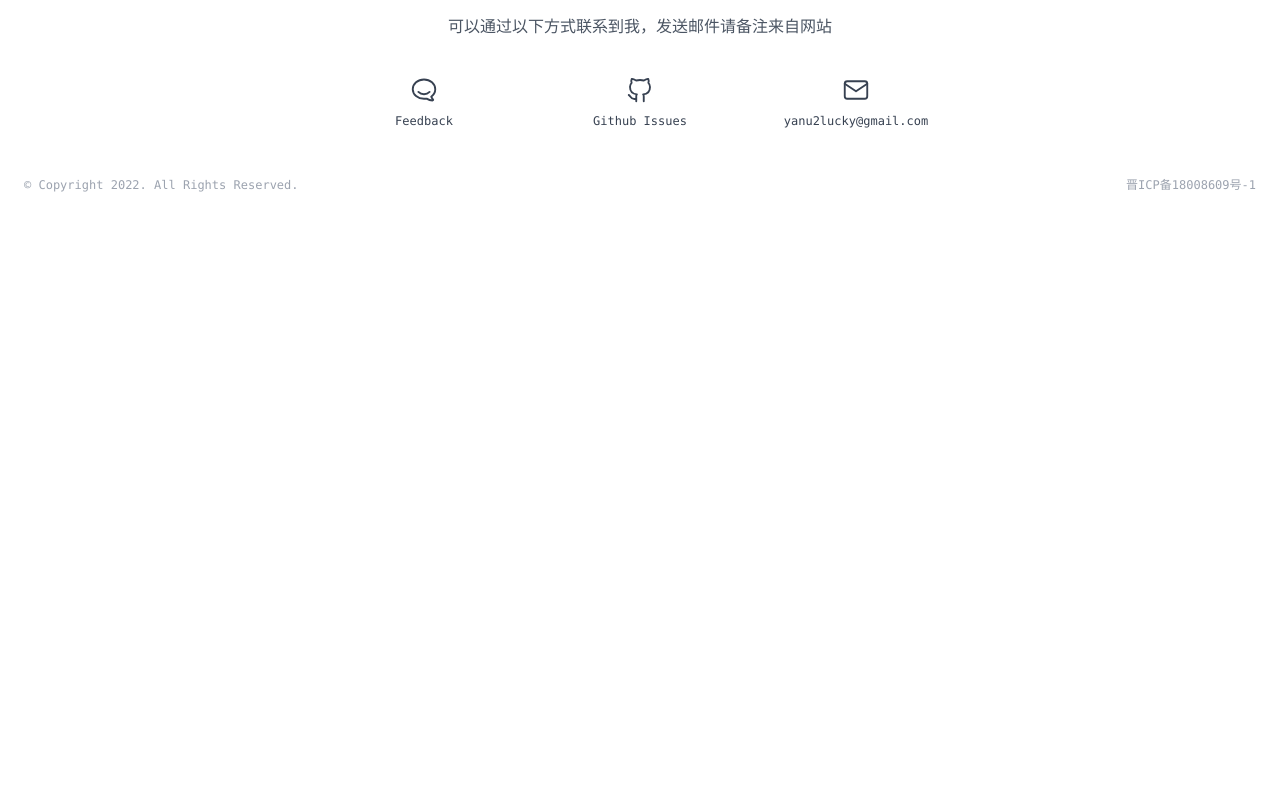
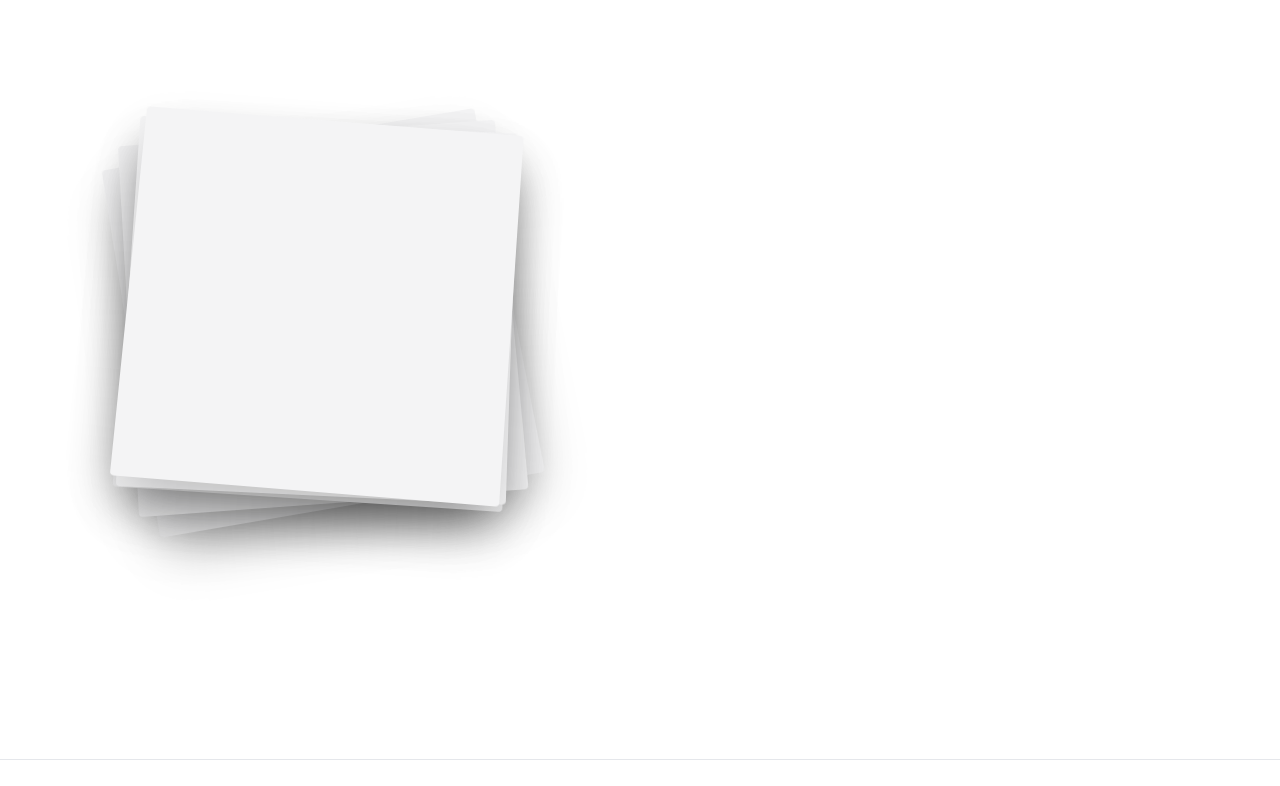
Before and after one commit to GeekYmm/products-web-react, a React (Create React App) app: page / in a window 1280 px wide. Shown: the part 2994-3780 px from the top of the page. Before the commit the page ends 3219 px from the top, so only its background shows below. Built offline with nearby package versions, Linux system fonts and the light colour scheme.

Commit message:
fix: 新增星座卡片

```diff
--- a/package.json
+++ b/package.json
@@ -9,8 +9,8 @@
     "react": "^17.0.2",
     "react-dom": "^17.0.2",
     "react-scripts": "5.0.0",
-    "react-spring": "^9.4.4",
-    "react-use-gesture": "^9.1.3",
+    "@react-spring/web": "9.4.4",
+    "@use-gesture/react": "10.2.11",
     "web-vitals": "^2.1.4"
   },
   "scripts": {
--- a/src/App.js
+++ b/src/App.js
@@ -4,6 +4,7 @@ import Footer from './components/Footer'
 import TensorFlow from './components/TensorFlow'
 import Wallpaper from './components/Wallpaper'
 import AIPhoto from './components/AIPhoto'
+import Horoscope from './components/Horoscope'
 import './App.css'
 
 function App() {
@@ -19,6 +20,8 @@ function App() {
       <hr className='my-10 border-gray-200 dark:border-gray-700' />
       <AIPhoto />
       <hr className='my-10 border-gray-200 dark:border-gray-700' />
+      <Horoscope />
+      <hr className='my-10 border-gray-200 dark:border-gray-700' />
       <Footer />
     </div>
   )
--- /dev/null
+++ b/src/components/Horoscope/index.js
@@ -0,0 +1,59 @@
+import { useState } from 'react'
+import { useSprings, animated, to as interpolate } from '@react-spring/web'
+import { useDrag } from '@use-gesture/react'
+
+const cards = [1, 2, 3, 4, 5]
+
+const to = i => ({ x: 0, y: i * -4, scale: 1, rot: -10 + Math.random() * 20, delay: i * 100 })
+const from = _ => ({ x: 0, rot: 0, scale: 1.1, y: -350 })
+const trans = (r, s) => `perspective(3000px) rotateX(15deg) rotateY(${r / 10}deg) rotateZ(${r}deg) scale(${s})`
+
+function Horoscope() {
+  const [gone] = useState(() => new Set())
+  const [props, api] = useSprings(cards.length, i => ({ ...to(i), from: from(i) }))
+
+  const bind = useDrag(({ args: [index], active, movement: [mx], direction: [xDir], velocity: [vx] }) => {
+    const trigger = vx > 0.2
+    if (!active && trigger) gone.add(index)
+    api.start(i => {
+      if (index !== i) return
+      const isGone = gone.has(index)
+      const x = isGone ? (200 + window.innerWidth) * xDir : active ? mx : 0
+      const rot = mx / 100 + (isGone ? xDir * 10 * vx : 0)
+      const scale = active ? 1.1 : 1
+      return {
+        x,
+        rot,
+        scale,
+        delay: undefined,
+        config: { friction: 50, tension: active ? 800 : isGone ? 200 : 500 },
+      }
+    })
+    if (!active && gone.size === cards.length) {
+      setTimeout(() => {
+        gone.clear()
+        api.start(i => to(i))
+      }, 600)
+    }
+  })
+
+  return (
+    <div className='overflow-hidden relative w-1/2 h-screen'>
+      {
+        props.map(({ x, y, rot, scale }, i) => (
+          <animated.div
+            key={i}
+            className='absolute flex w-full h-full items-center justify-center will-change-transform'
+            style={{ x, y }}>
+            <animated.div
+              {...bind(i)}
+              className='touch-none cursor-grab flex w-96 h-96 items-center justify-center will-change-transform bg-zinc-100 rounded shadow-2xl'
+              style={{ transform: interpolate([rot, scale], trans) }} />
+          </animated.div>
+        ))
+      }
+    </div>
+  )
+}
+
+export default Horoscope
```
Also changed, not shown: public/manifest.json, 2 other files (tests, documents, lock files or other folders).
